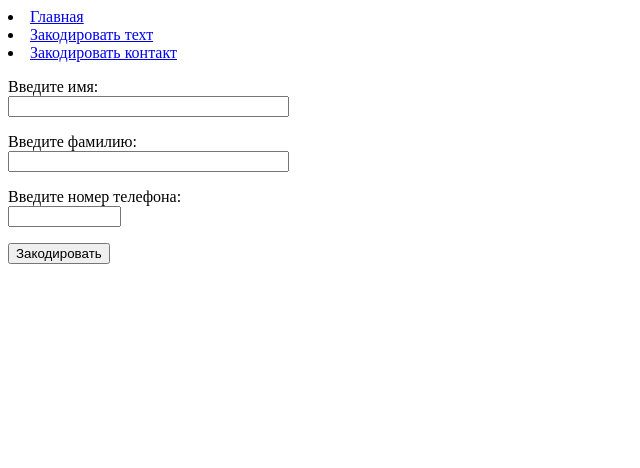
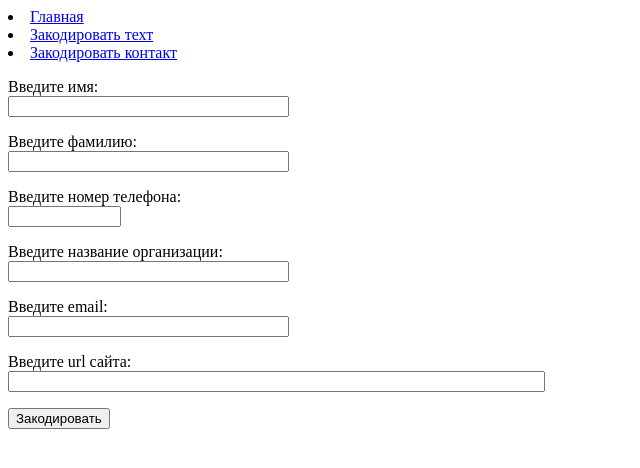
Before and after one commit to Gudron228/qrtest, a Flask app: page /qr_contact in a window 1280 px wide. Shown: the top 468 px of the page, without its empty margins (0-640 px from the left). Run offline with Flask 3, Linux system fonts and the light colour scheme.

Commit message:
Появилась возможность иморта в контакты

```diff
--- a/forms.py
+++ b/forms.py
@@ -13,4 +13,7 @@ class ContactForm(FlaskForm):
     first_name = StringField('Введите имя:', validators=[DataRequired()])
     last_name = StringField('Введите фамилию:', validators=[DataRequired()])
     phone = StringField('Введите номер телефона:', validators=[DataRequired()])
+    org = StringField('Введите название организации:', validators=[DataRequired()])
+    email = EmailField('Введите email:', validators=[DataRequired()])
+    url = StringField('Введите url сайта:', validators=[DataRequired()])
     submit = SubmitField('Закодировать')
--- a/main.py
+++ b/main.py
@@ -45,21 +45,21 @@ def qr_text():
 
 
 @app.route('/qr_contact', methods=['POST', 'GET'])
-#страница с qr-кодом vCard (пока не работает)
+#страница с qr-кодом vCard
 def qr_contact():
     form = ContactForm()
     if request.method == 'POST':
-        if len(request.form['first_name']) + len(request.form['last_name']) + len(request.form['phone']) > 600:
+        if len(request.form['first_name']) + len(request.form['last_name']) + len(request.form['phone']) > 203:
             return redirect(url_for('index'))
         s = f'''BEGIN:VCARD
-        VERSION:3.0
-        N:{request.form['last_name']};{request.form['first_name']}
-        FN:{request.form['last_name']} {request.form['first_name']}
-        ORG:EVenX
-        URL:URL HERE
-        EMAIL:SOME@EMAIL.COM
-        TEL;TYPE=VOICE,WORK,PREF:{request.form['phone']}
-        END:VCARD'''
+VERSION:3.0
+FN:{request.form['first_name']} {request.form['last_name']}
+N:{request.form['first_name']};{request.form['last_name']}
+EMAIL:{request.form['email']}
+TEL;TYPE=WORK,VOICE:{request.form['phone']}
+ORG:{request.form['org']}
+URL:{request.form['url']}
+END:VCARD'''
         qr = qrcode.QRCode(
             version=None,
             error_correction=qrcode.constants.ERROR_CORRECT_L,
--- a/templates/qr_contact.html
+++ b/templates/qr_contact.html
@@ -16,6 +16,18 @@
             {{ form.phone.label }}<br>
             {{ form.phone(size=11) }}
         </p>
+    <p>
+            {{ form.org.label }}<br>
+            {{ form.org(size=32) }}
+        </p>
+    <p>
+            {{ form.email.label }}<br>
+            {{ form.email(size=32) }}
+        </p>
+    <p>
+            {{ form.url.label }}<br>
+            {{ form.url(size=64) }}
+        </p>
         <p>{{ form.submit() }}</p>
     </form>
 {% endblock %}
```
